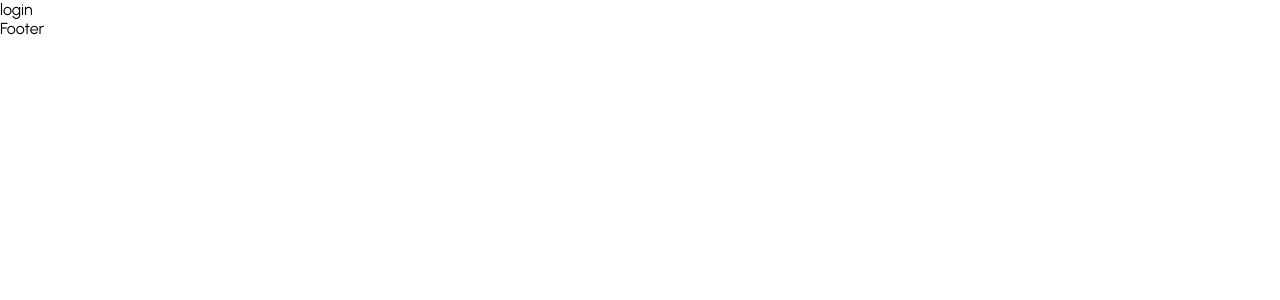
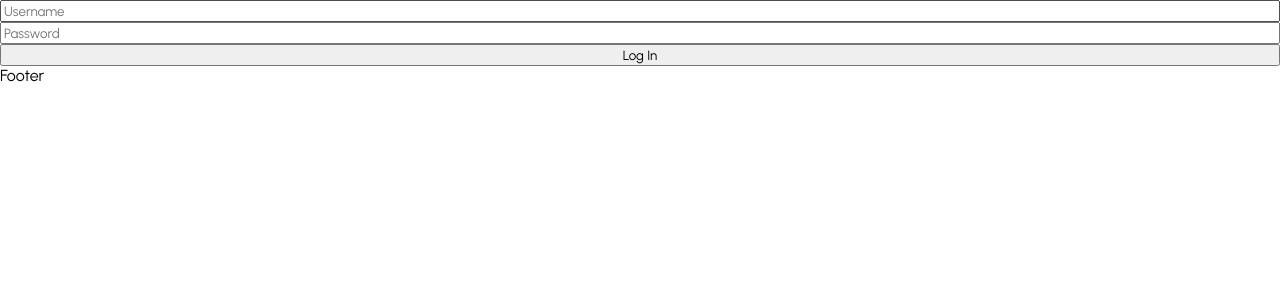
Before and after one commit to MenoIy/blog_api, a React (Create React App) app in the folder client/: page /login in a window 1280 px wide. Shown: the top 300 px of the page. Built offline with nearby package versions, Linux system fonts and the light colour scheme.

Commit message:
create login layout

```diff
--- a/client/package.json
+++ b/client/package.json
@@ -43,5 +43,8 @@
       "last 1 firefox version",
       "last 1 safari version"
     ]
+  },
+  "devDependencies": {
+    "formik": "^2.2.9"
   }
 }
--- a/client/src/pages/Login.tsx
+++ b/client/src/pages/Login.tsx
@@ -1,22 +1,66 @@
-import React from 'react'
-import styled from 'styled-components'
-import Footer from '../components/Footer'
+import React from "react";
+import styled from "styled-components";
+import Footer from "../components/Footer";
+import { useFormik } from "formik";
+import { loginSchema } from "../validators";
 
-const Container = styled.div`
+const Container = styled.div``;
 
-`
-const LoginForm = styled.form``
+const LoginContainer = styled.div``;
 
+const LoginForm = styled.form`
+    display: flex;
+    flex-direction: column;
+`;
 
+const LoginInput = styled.input``;
 
+const LoginError = styled.div``;
+
+const LoginButton = styled.button``;
 
 const Login = () => {
-    return (
-        <Container>
-            login
-        <Footer/>
-        </Container>
-    )
-}
+  const login = useFormik({
+    initialValues: {
+      username: "",
+      password: "",
+    },
+    validationSchema: loginSchema,
+    onSubmit: (values) => {
+      console.log(values);
+    },
+  });
+  const { errors, touched } = login;
+  return (
+    <Container>
+      <LoginContainer>
+        <LoginForm onSubmit={login.handleSubmit}>
+          <LoginInput
+            name="username"
+            placeholder="Username"
+            type="text"
+            onChange={login.handleChange}
+            value={login.values.username}
+          />
+          {errors.username && touched.username && (
+            <LoginError>{errors.username}</LoginError>
+          )}
+          <LoginInput
+            name="password"
+            placeholder="Password"
+            type="password"
+            onChange={login.handleChange}
+            value={login.values.password}
+          />
+          {login.errors.password && login.touched.password && (
+            <LoginError>{errors.password}</LoginError>
+          )}
+          <LoginButton disabled={login.isSubmitting}>Log In</LoginButton>
+        </LoginForm>
+      </LoginContainer>
+      <Footer />
+    </Container>
+  );
+};
 
-export default Login
+export default Login;
```
Also changed, not shown: 1 other file (tests, documents, lock files or other folders).
